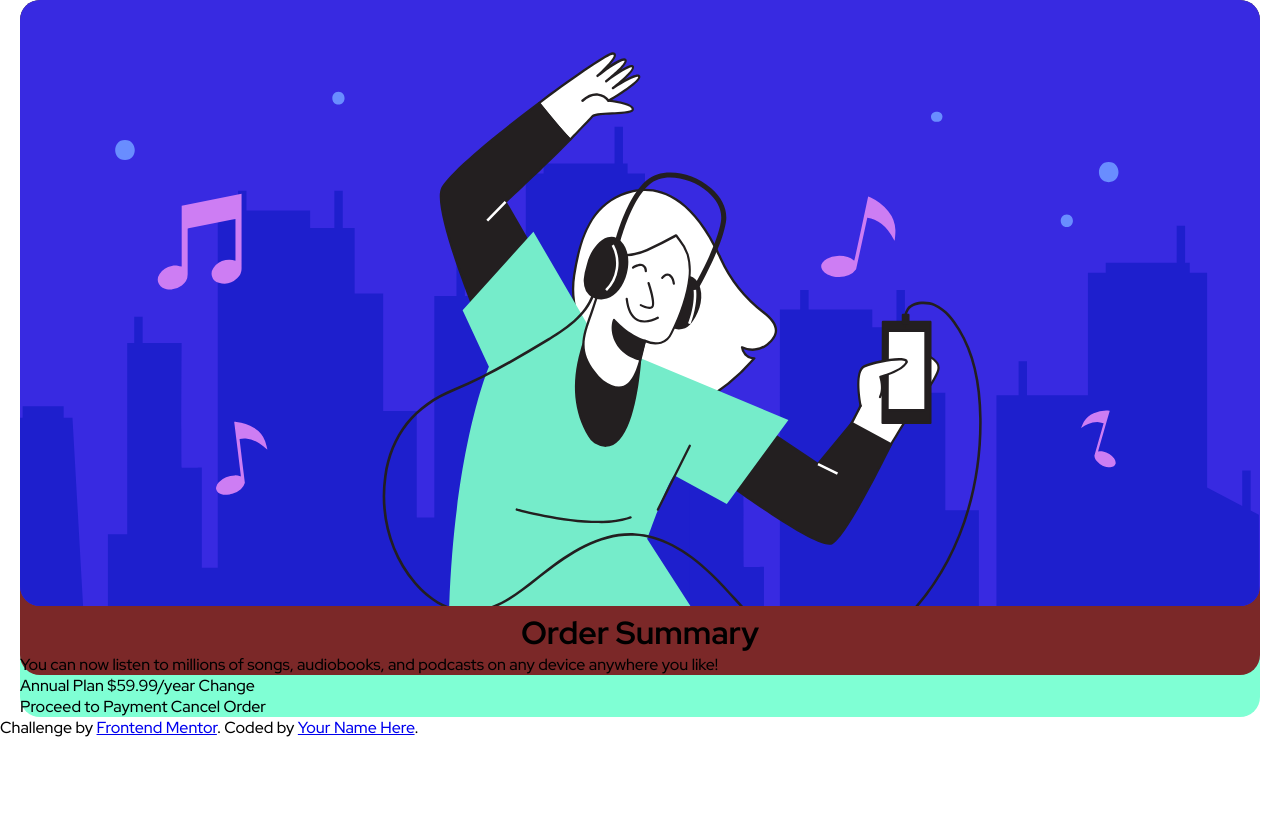
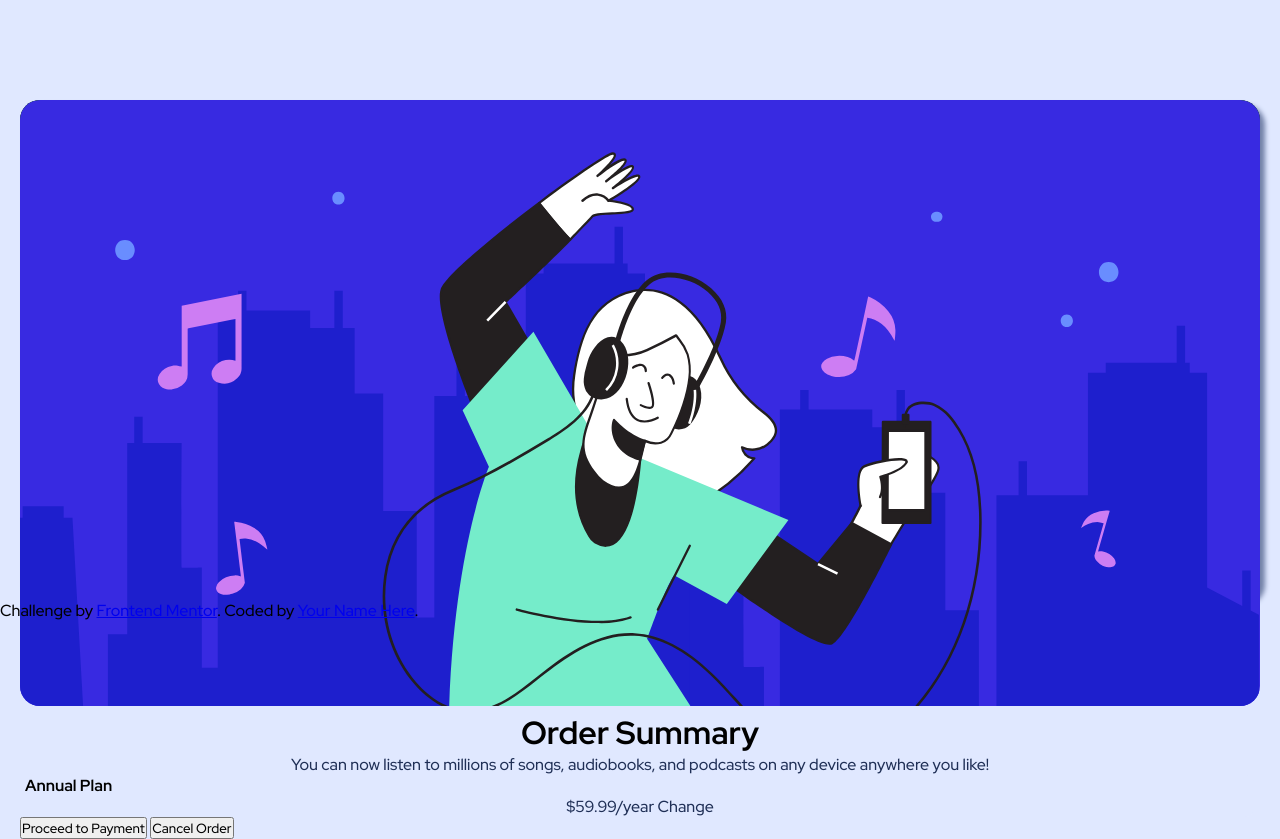
Before and after one commit to antuansabe/order-summary, a plain HTML site: page index.html in a window 1280 px wide. Before the commit the page ends 800 px from the top, so only its background shows below. Drawn offline with Linux system fonts and the light colour scheme.

Commit message:
finish mockup

```diff
--- a/index.html
+++ b/index.html
@@ -17,23 +17,21 @@
 </head>
 <body>
   <div class="main__container">
-    <div class="content">
+      <div class="content">
         <img class="image" src="./images/illustration-hero.svg" alt="head-image">
-      <h1>Order Summary</h1>
-     <p> You can now listen to millions of songs, audiobooks, and podcasts on any
-      device anywhere you like!</p>
-    </div>
-    <div class="anual">
-      Annual Plan
-      $59.99/year
-      Change
-    </div>
-      <div class="buttons">
-      Proceed to Payment
-      Cancel Order
+        <h1>Order Summary</h1>
+        <p> You can now listen to millions of songs, audiobooks, and podcasts on any
+        device anywhere you like!</p>
+        <div class="music__content">
+          <h4> Annual Plan </h4>
+          <p>$59.99/year
+          Change</p>
+        </div>
+          <button class="payment"> Proceed to Payment </button>
+          <button>Cancel Order </button>
       </div>
+
   </div>
-
   <div class="attribution">
     Challenge by <a href="https://www.frontendmentor.io?ref=challenge" target="_blank">Frontend Mentor</a>.
     Coded by <a href="#">Your Name Here</a>.
--- a/styles/movile.css
+++ b/styles/movile.css
@@ -3,15 +3,27 @@
     padding: 0;
     box-sizing: border-box;
     font-family: 'Red Hat Display', sans-serif;
-  }
+   /* background-image: url("../images/pattern-background-mobile.svg");
+    background-size:cover;
+    background-repeat: no-repeat; */
+
+
+}
+
+body{
+    background-color: hsl(225, 100%, 94%);
+}
 
 .main__container {
     display: grid;
     grid-template-columns: 2fr;
+    grid-template-rows: 500px;
     margin-left: 20px;
     margin-right: 20px;
-    background-color: aquamarine;
+    margin-top: 100px;
     border-radius: 20px;
+    box-shadow: 5px 5px 5px  hsl(224, 23%, 55%);
+    background-color: black;
 }
 
 .image{
@@ -21,9 +33,20 @@
 
 .content {
     border-radius: 20px;
-    background-color: rgb(123, 40, 40);
+    background-color: rgb(40, 123, 51);
 }
 
 .content h1 {
     text-align: center;
 }
+.content p {
+    text-align: center;
+    color:rgb(31, 47, 86);
+}
+
+.music__content {
+    margin-left:5px ;
+    margin-right: 5px;
+    background-color: hsl(225, 100%, 94%) ;
+    border-radius: 10px;
+}
```
